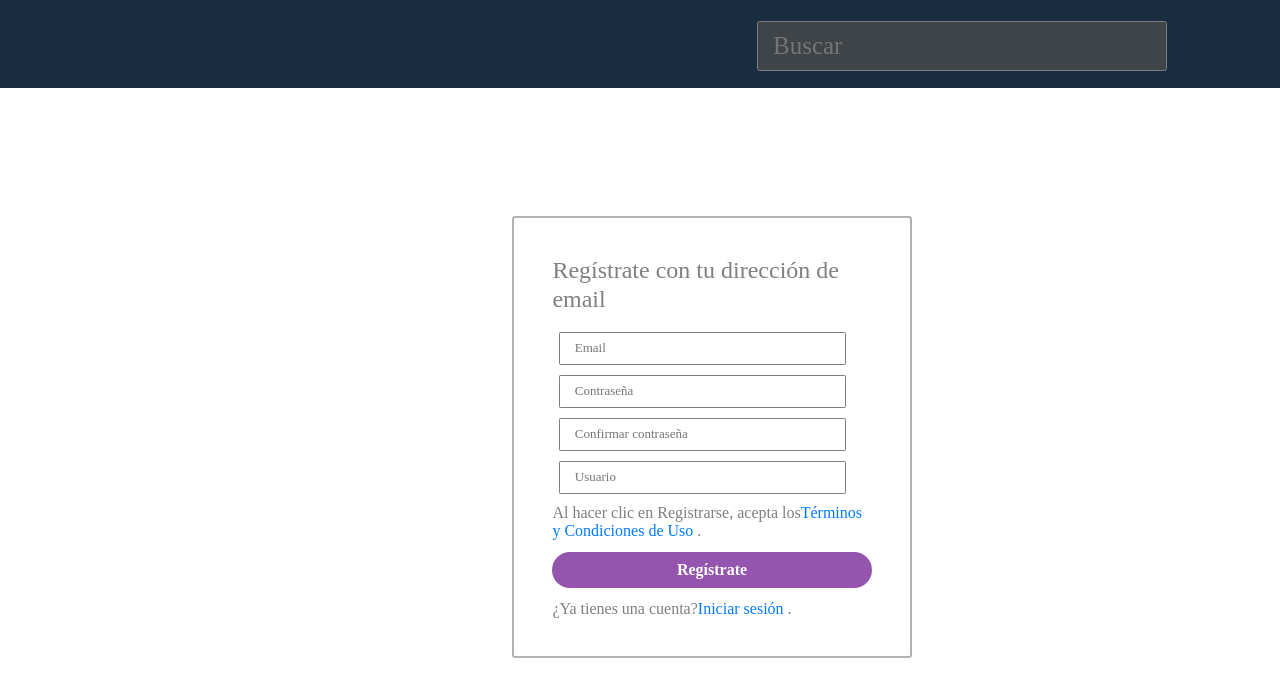
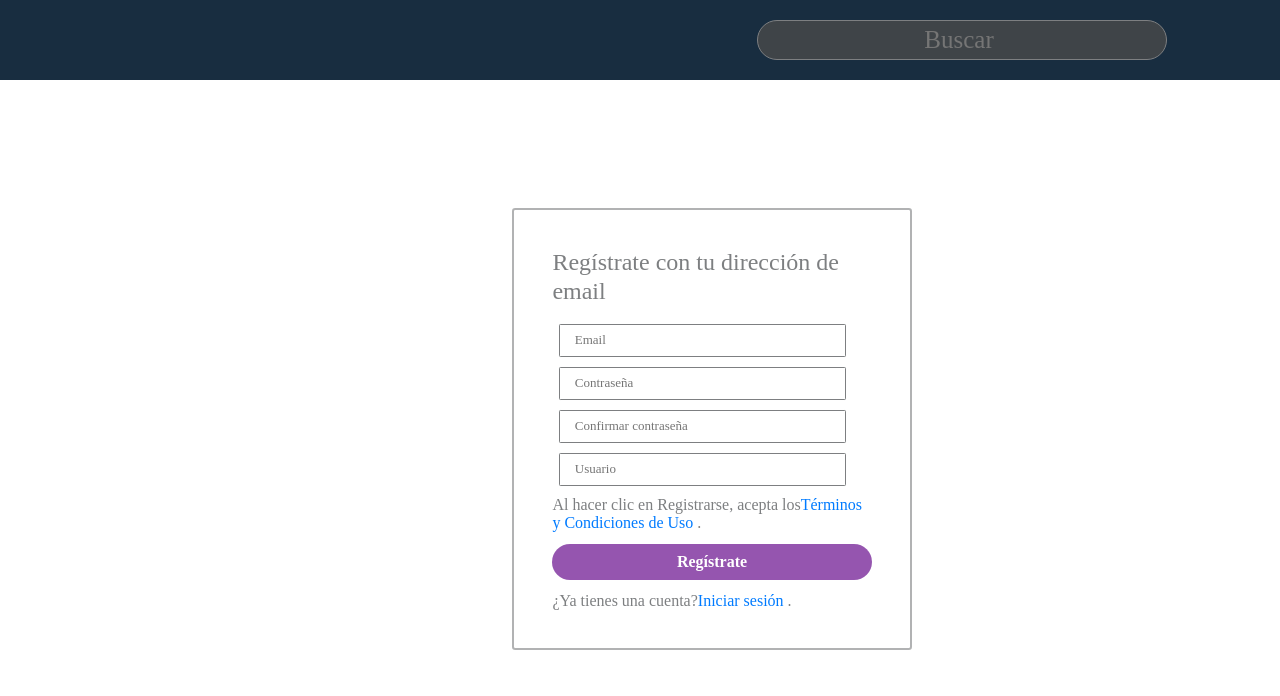
Before and after one commit to agustindelmonti/frontend, a React (Create React App) app: page / in a window 1280 px wide. Shown: the top 696 px of the page. Built offline with nearby package versions, Linux system fonts and the light colour scheme; what react-google-maps would draw is missing.

Commit message:
pagina y componente interes

```diff
--- a/src/pages/signup.js
+++ b/src/pages/signup.js
@@ -2,7 +2,6 @@ import React from "react";
 import { Formik } from "formik";
 import * as Yup from "yup";
 import Error from "../components/errors.jsx";
-
 import "../styles/formStyle.scss";
 import "../styles/styles.scss";
 import NavBar from "../components/navbar.jsx";
--- a/src/styles/navbar.scss
+++ b/src/styles/navbar.scss
@@ -12,22 +12,32 @@ $font-stack: Proxima Nova;
 
 .header{
     width: 1920px;
-    height: 88px;
+    height: 80px;
     background-color: #182D40;
 }
 
 .inputSearch{
    text-align: left;
    width: 410px;
-   height: 50px;
+   height: 40px;
    background-color: #3F4448;
    color: #919191;
    font-size: 25px;
+   -webkit-border-radius: 50px;
+   -moz-border-radius: 50px;
+   border-radius: 50px;
    position: absolute;
    left: 757px;
-   top: 21px;
+   top: 20px;
 
 }
+
+.inputSearch::placeholder{
+
+    text-align: center;
+
+   }
+
 
 .plus{
     position: absolute;
```
Also changed, not shown: src/components/interestcard.jsx (added, +15 -0 lines), src/pages/interests.js (added, +15 -0 lines), src/styles/interestcard.scss (added, +9 -0 lines).
